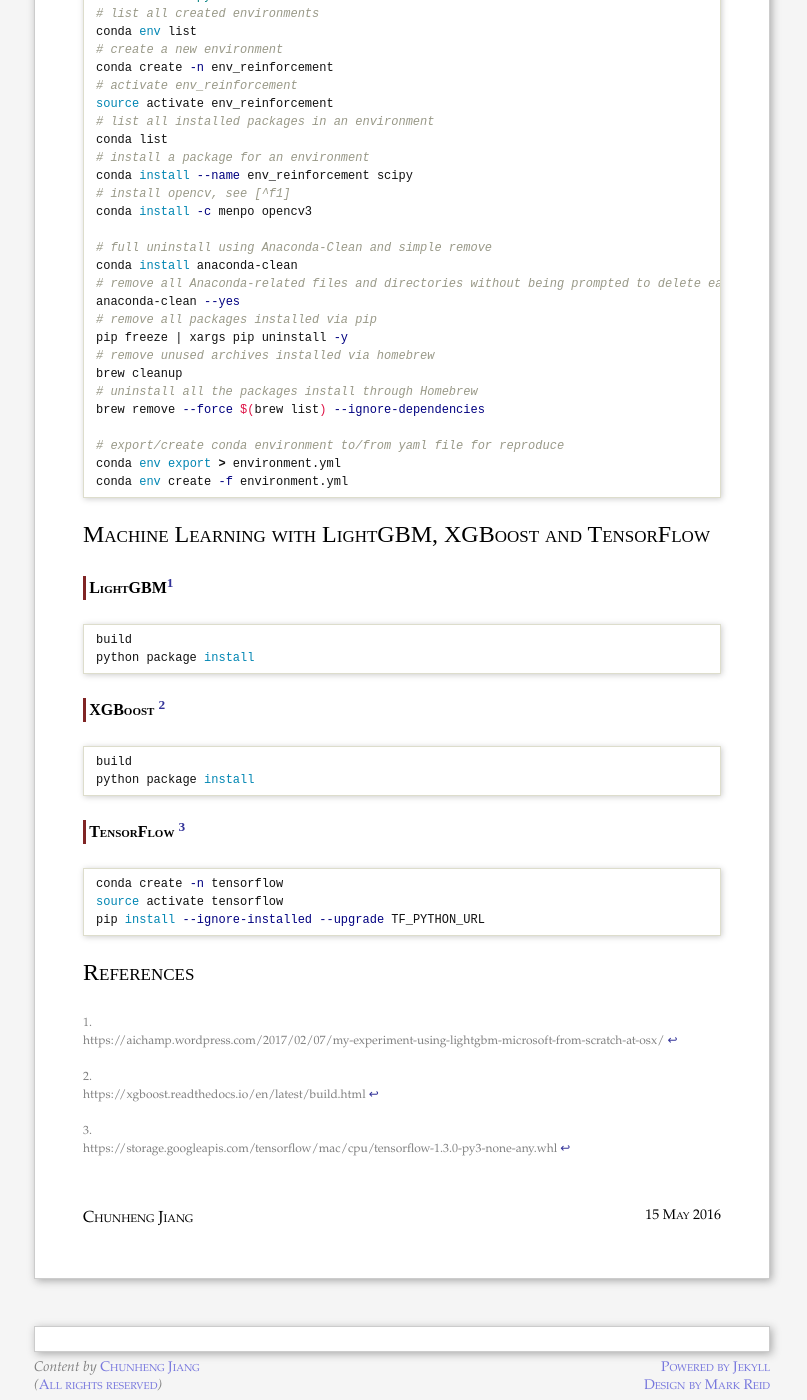
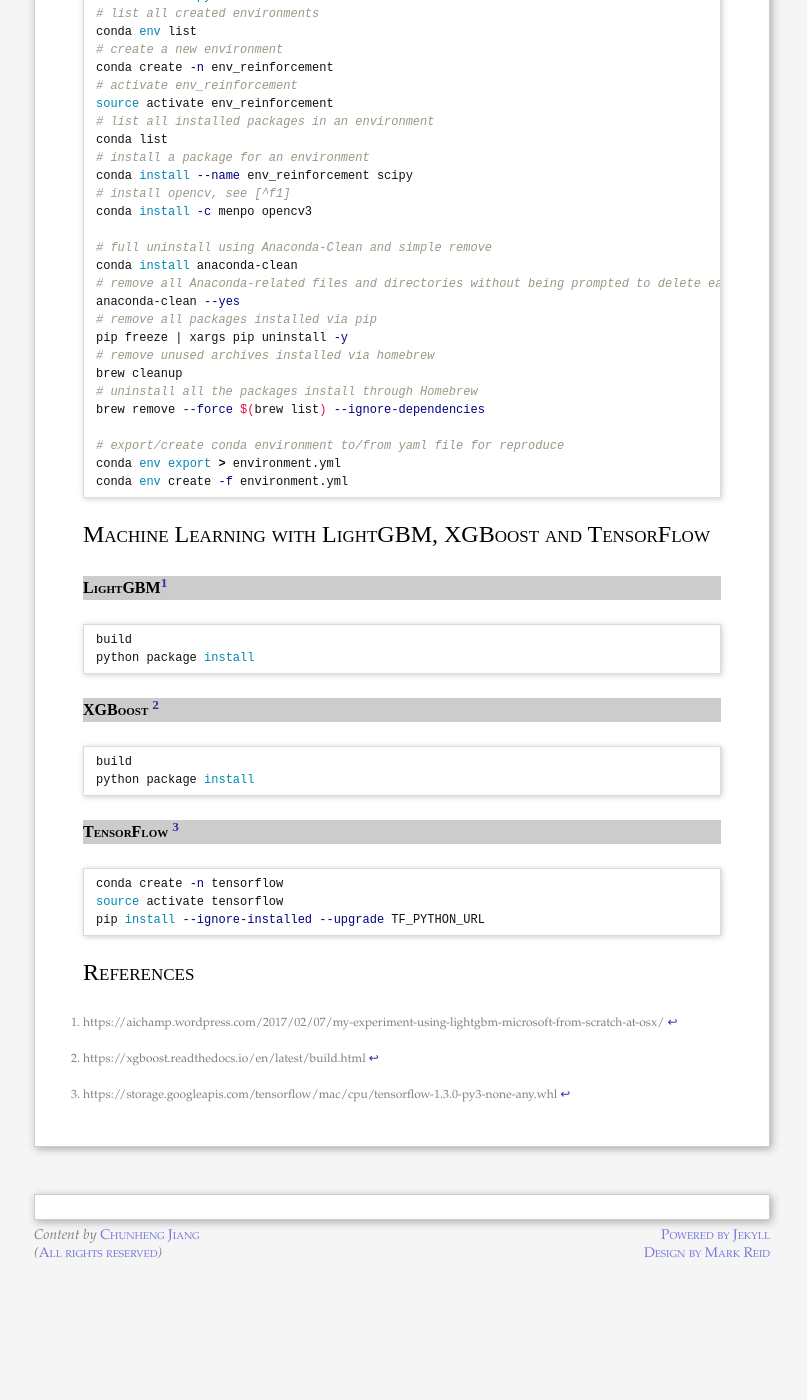
Before and after one commit to horsehour/horsehour.github.io, a Jekyll site: the page built from blog/_posts/2016-05-15-quick-cheat-sheets-develop.md, in a window 1280 px wide and 1400 px high, scrolled down 5949 px. Shown: the whole window, without its empty margins (238-1045 px from the left). Built offline with Jekyll 4.4.1, drawn with Linux system fonts in a browser that asks for light colours; comment, search, counter and statistics services are not loaded; after the commit the page ends 7217 px from its top, so only the background shows below that.

Commit message:
Tiny modifications: * remove signature and date from the end of posts * change footnote list from inside to outside * replace red solid  border left with gray background for h2 headings

```diff
--- a/_layouts/blog-post.html
+++ b/_layouts/blog-post.html
@@ -14,11 +14,13 @@
 
 {{ content }}
 
-  <address class="signature">
+<!--  <address class="signature">
     <a class="author" href="http://www.horsehour.com">Chunheng Jiang</a>
     <span class="date">{{ page.date | date_to_long_string }}</span>
     <span class="location">{{ page.location }}</span>
   </address>
+-->
+
 </div>
 
 
--- a/files/css/screen.css
+++ b/files/css/screen.css
@@ -54,8 +54,10 @@
 	line-height: 1.5em;
 	margin:1.5em 0 1.5em 0;
 	font-weight:bold;
-	border-left: 3px #802525 solid;
+	/* border-left: 3px #802525 solid; */
+	id; */
 	padding-left: .2em;
+	background: #ccc;
 }
 
 hr {
@@ -172,11 +174,9 @@
 }
 ul li {
 	list-style-type: square;
-	list-style-position: outside;
 }
 ol li {
 	list-style-type: decimal;
-	list-style-position: inside;
 }
 dt { font-weight: bold;}
 dd { margin: 0 0 1.5em 0; text-align: justify; }
@@ -270,7 +270,6 @@
 .footnotes:hover { color: black; }
 .footnotes ol li {
 	list-style-type: decimal;
-	list-style-position: inside;
 	font-size: 75%;
 	line-height: 1.5em;
 }
```
Also changed, not shown: 10 other files.
